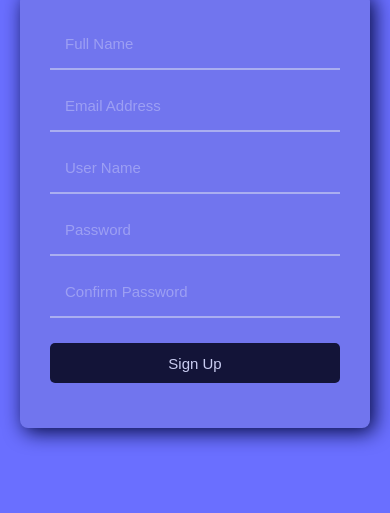
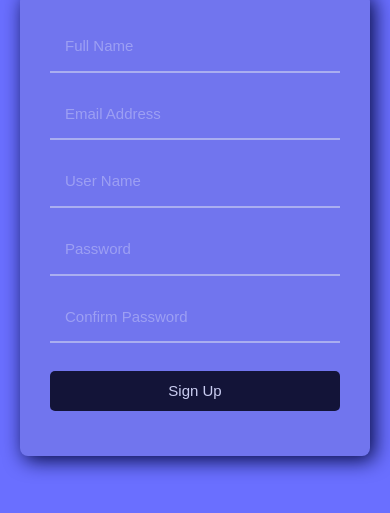
Before and after one commit to AddyKoder/PostIT, a website: page FRONTEND/signup.html in a window 390 px wide. Shown: the part 101-614 px from the top of the page. Drawn offline with Linux system fonts and the light colour scheme; files that its build step writes are made by us from their sources.

Commit message:
few layout responsiveness fixes

```diff
--- a/FRONTEND/error.pug
+++ b/FRONTEND/error.pug
@@ -16,7 +16,7 @@
 	| }
 </style>
 <body>
-	<h1 style="color:red;font-size:50px; padding:10px 30px;">Error: #{title}</h1>
+	<h1 style="color:rgb(238, 0, 0);font-size:60px; padding:10px 30px">Error: #{title}</h1>
 	<h3 style="color:rgb(80, 0, 0); padding:10px 30px;" >#{description}</h3>
 </body>
 </html>
--- a/FRONTEND/static/home.css
+++ b/FRONTEND/static/home.css
@@ -29,6 +29,8 @@ body{
 	justify-content: space-around;
 	align-items: center;
 	min-height: 100vh;
+
+	padding:35px 20px;
 }
 
 #login-form{
@@ -72,6 +74,23 @@ p{
 	border: none;
 	border-bottom: 2px solid #cacdf1a4;
 }
+
+input:-webkit-autofill,
+input:-webkit-autofill:hover,
+input:-webkit-autofill:focus,
+textarea:-webkit-autofill,
+textarea:-webkit-autofill:hover,
+textarea:-webkit-autofill:focus,
+select:-webkit-autofill,
+select:-webkit-autofill:hover,
+select:-webkit-autofill:focus{
+	-webkit-text-fill-color: #e7e9ff;
+	box-shadow: 0 0 0px 1000px #7175ee inset;
+	-webkit-box-shadow: 0 0 0px 1000px #7175ee inset;
+	border:none;
+	border-bottom: 2px solid #cacdf1a4;
+}
+
 .input-fields::placeholder{
 	color:white;
 	opacity: 30%;
@@ -101,6 +120,7 @@ input[type="submit"]:hover, input[type="submit"]:focus{
 @media only screen and (max-width: 900px){
 	#center{
 		flex-direction: column;
+		min-height: 70vh;
 	}
 	#login-form{
 		padding: 20px;
--- a/FRONTEND/static/signup.css
+++ b/FRONTEND/static/signup.css
@@ -33,9 +33,9 @@ form{
 
 
 .input-fields{
-	font-size: 20px;
-	height: 50px;
-	margin: 30px 0px;
+	font-size: clamp(15px, 2vw, 20px);
+	height: clamp(40px, 2vh, 40px);
+	margin: clamp(0px, 2vw, 30px) 0px;
 	max-width: 1000px;
 
 	background-color:transparent;
@@ -43,8 +43,24 @@ form{
 	border: none;
 	border-bottom: 2px solid #cacdf1a4;
 	padding: 5px 15px;
+}
 
+input:-webkit-autofill,
+input:-webkit-autofill:hover,
+input:-webkit-autofill:focus,
+textarea:-webkit-autofill,
+textarea:-webkit-autofill:hover,
+textarea:-webkit-autofill:focus,
+select:-webkit-autofill,
+select:-webkit-autofill:hover,
+select:-webkit-autofill:focus{
+	-webkit-text-fill-color: #e7e9ff;
+	box-shadow: 0 0 0px 1000px #7175ee inset;
+	-webkit-box-shadow: 0 0 0px 1000px #7175ee inset;
+	border:none;
+	border-bottom: 2px solid #cacdf1a4;
 }
+
 .input-fields::placeholder{
 	color:white;
 	opacity: 30%;
@@ -69,7 +85,7 @@ input[type="submit"]:hover, input[type="submit"]:focus{
 	letter-spacing: 1px;
 }
 
-@media only screen and (max-width: 700px){
+/* @media only screen and (max-width: 700px){
 
 	.input-fields{
 		margin: 5px 0px;
@@ -77,4 +93,4 @@ input[type="submit"]:hover, input[type="submit"]:focus{
 		height: 40px;
 	}
 
-}
+} */
--- a/BACKEND/index.js
+++ b/index.js
@@ -3,7 +3,7 @@ import path from 'node:path';
 import { fileURLToPath } from 'node:url';
 const __dirname = path.dirname(fileURLToPath(import.meta.url));
 
-import { router as routes } from './routes.js';
+import { router as routes } from './BACKEND/routes.js';
 import express from 'express';
 
 const app = express();
@@ -12,11 +12,11 @@ function error(req, res, next) {
 	res.render('error', {title: 'page not found', description:'The page you requestes was not available or was removed'});
 }
 app.set('view engine', 'pug');
-app.set('views', p.join(__dirname, '../FRONTEND/'));
+app.set('views', p.join(__dirname, './FRONTEND/'));
 
 app.use(routes);
 
-app.use('/', express.static(p.join(__dirname, '../FRONTEND/static')));
+app.use('/', express.static(p.join(__dirname, './FRONTEND/static')));
 
 app.use(error);
 
--- a/package.json
+++ b/package.json
@@ -5,7 +5,8 @@
   "main": "BACKEND/index.js",
   "type": "module",
   "scripts": {
-    "test": "nodemon BACKEND/index.js"
+    "test": "nodemon index.js",
+	"start": "node index.js"
   },
   "repository": {
     "type": "git",
```
Also changed, not shown: BACKEND/database/postDB.js (+13 -0 lines), BACKEND/database/postSchema.js (deleted, +0 -11 lines), BACKEND/database/userDB.js (+12 -1 lines), BACKEND/database/userSchema.js (deleted, +0 -13 lines), BACKEND/helper.js (added).
